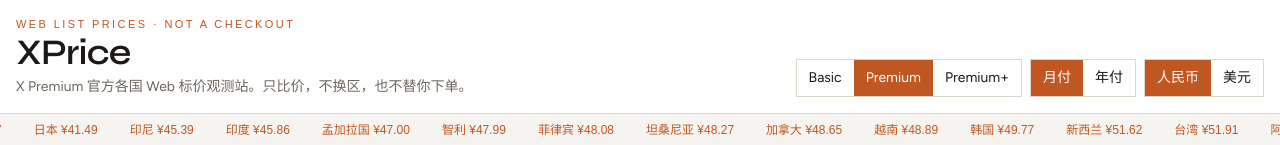
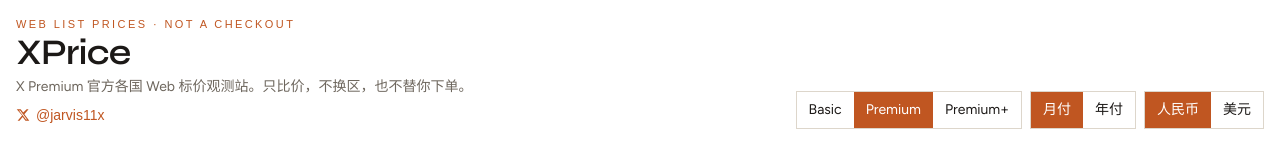
Before and after one commit to jarvis-xy/jarvis11x, a Next.js app: page / in a window 1280 px wide. Shown: the top 145 px of the page. Built offline with nearby package versions, Linux system fonts and the light colour scheme; no server answers; a web font is replaced by a local one.

Commit message:
Add the @jarvis11x profile link to the header and footer.
Co-authored-by: Cursor <cursoragent@cursor.com>

```diff
--- a/app/methodology/page.tsx
+++ b/app/methodology/page.tsx
@@ -27,6 +27,10 @@ export default function MethodologyPage() {
         <Link className="text-amber" href="/">
           返回地图
         </Link>
+        <span className="mx-2 text-rule">·</span>
+        <a className="text-amber" href="https://x.com/jarvis11x" rel="noreferrer" target="_blank">
+          @jarvis11x
+        </a>
       </p>
     </main>
   );
--- a/components/PriceDesk.tsx
+++ b/components/PriceDesk.tsx
@@ -82,6 +82,15 @@ export function PriceDesk({ catalog, rates }: Props) {
             <p className="font-mono text-[11px] uppercase tracking-[0.22em] text-amber">Web list prices · not a checkout</p>
             <h1 className="font-display text-4xl tracking-tight">XPrice</h1>
             <p className="mt-1 max-w-xl text-sm text-mute">X Premium 官方各国 Web 标价观测站。只比价，不换区，也不替你下单。</p>
+            <a
+              href="https://x.com/jarvis11x"
+              target="_blank"
+              rel="noreferrer"
+              className="mt-2 inline-flex items-center gap-1.5 font-mono text-sm text-amber hover:text-cream"
+            >
+              <XMark />
+              @jarvis11x
+            </a>
           </div>
           <div className="flex flex-wrap items-center gap-2">
             <Segment
@@ -267,6 +276,15 @@ export function PriceDesk({ catalog, rates }: Props) {
           <Link className="text-amber hover:text-cream" href="/methodology">
             方法与口径
           </Link>
+          <span className="mx-2 text-rule">·</span>
+          <a
+            className="text-amber hover:text-cream"
+            href="https://x.com/jarvis11x"
+            rel="noreferrer"
+            target="_blank"
+          >
+            @jarvis11x
+          </a>
         </p>
       </footer>
     </div>
@@ -375,6 +393,14 @@ function RankList({
   );
 }
 
+function XMark() {
+  return (
+    <svg viewBox="0 0 24 24" aria-hidden="true" className="h-3.5 w-3.5 fill-current">
+      <path d="M18.244 2.25h3.308l-7.227 8.26 8.502 11.24H16.17l-4.714-6.231-5.401 6.231H2.744l7.725-8.835L1.254 2.25H8.08l4.253 5.622L18.244 2.25zm-1.161 17.52h1.833L7.084 4.126H5.117z" />
+    </svg>
+  );
+}
+
 function formatRateDate(value: string) {
   const date = new Date(value);
   if (Number.isNaN(date.getTime())) return value;
```
